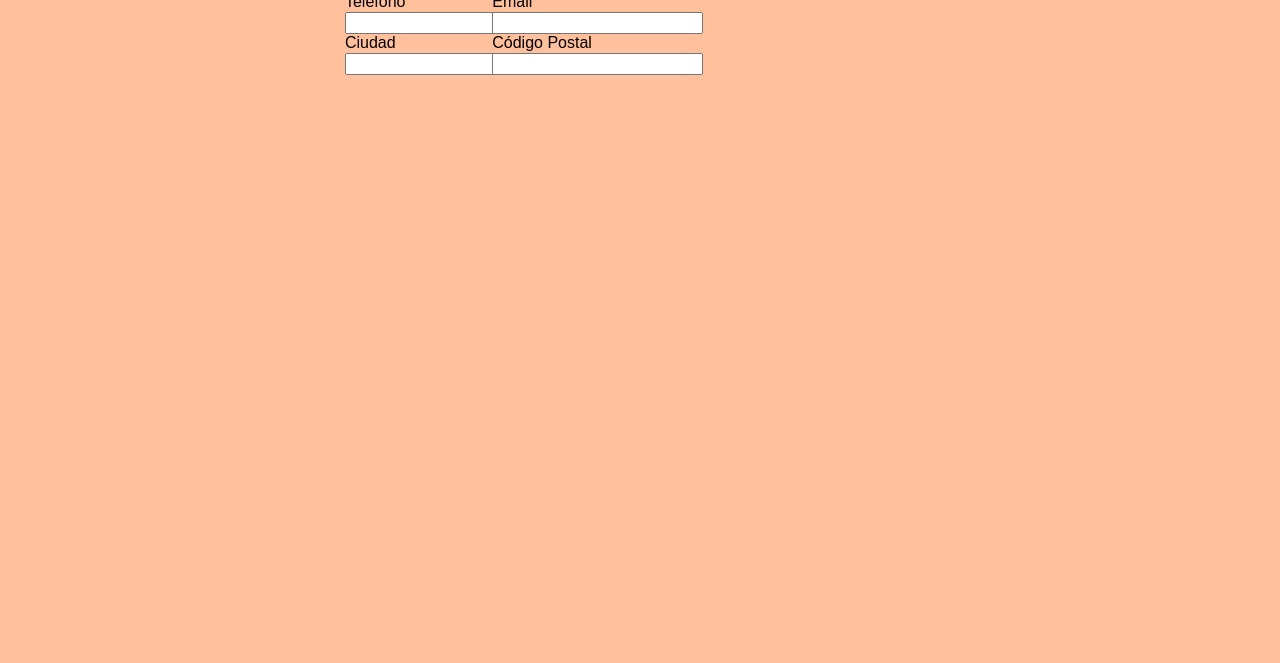
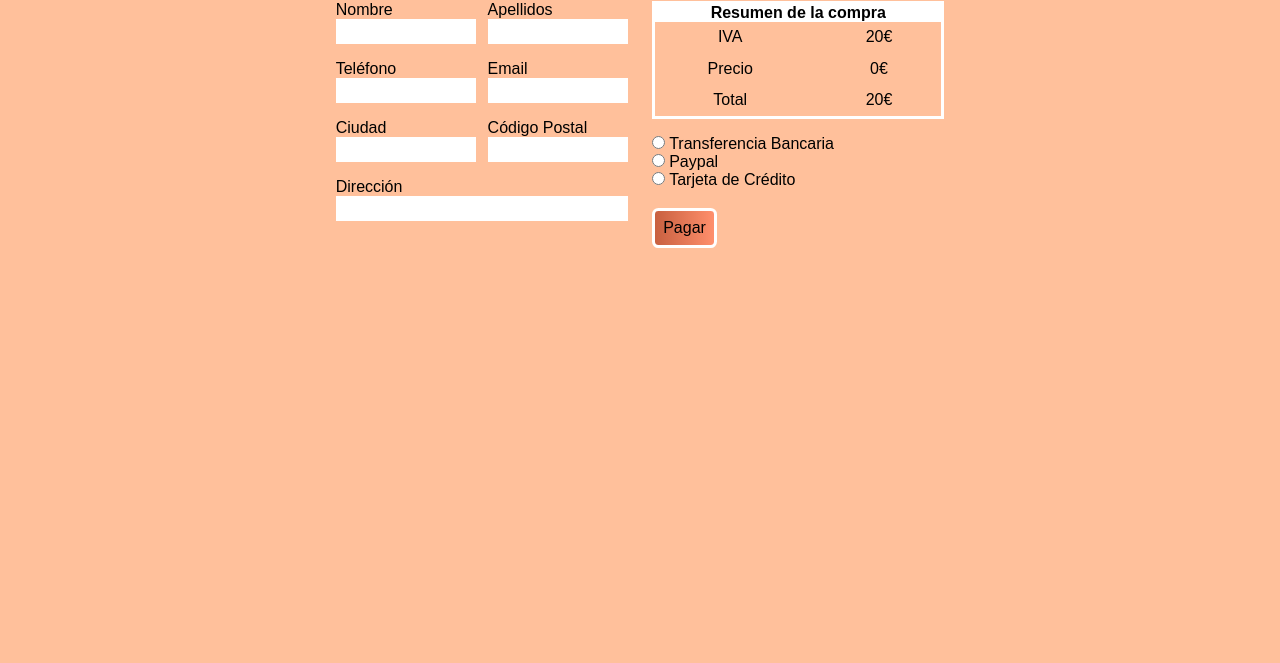
Before and after one commit to Adolfovi/espartacoin, a plain HTML site: page checkout.html in a window 1280 px wide. Shown: the part 137-800 px from the top of the page. Drawn offline with Linux system fonts and the light colour scheme.

Commit message:
Modificación y mejoración de checkout.html

```diff
--- a/checkout.html
+++ b/checkout.html
@@ -54,21 +54,21 @@
 
 
                                 <div class="column">
-                                    <div class="checkout-form-firstname">
+                                    <div class="checkout-form-element">
 
-                                            <label for="firstname">Nombre</label>
+                                        <label for="firstname">Nombre</label>
 
-                                            <input type="text" name="firstname">
+                                        <input type="text" name="firstname">
 
                                     </div>
-                                    <div class="checkout-form-telephone">
+                                    <div class="checkout-form-element">
 
                                         <label for="telephone">Teléfono</label>
 
                                         <input type="text" name="telephone">
 
                                     </div>
-                                    <div class="checkout-form-city">
+                                    <div class="checkout-form-element">
 
                                         <label for="city">Ciudad</label>
 
@@ -82,25 +82,25 @@
 
 
                                 <div class="column">
-                                    <div class="checkout-form-surname">
+                                    <div class="checkout-form-element">
 
-                                        <label for="firstname">Apellidos</label>
+                                        <label for="surname">Apellidos</label>
 
-                                        <input type="text" name="firstname">
+                                        <input type="text" name="surname">
 
                                     </div>
-                                    <div class="checkout-form-mail">
+                                    <div class="checkout-form-element">
 
-                                        <label for="telephone">Email</label>
+                                        <label for="mail">Email</label>
 
-                                        <input type="text" name="telephone">
+                                        <input type="text" name="mail">
 
                                     </div>
-                                    <div class="checkout-form-postal">
+                                    <div class="checkout-form-element">
 
-                                        <label for="city">Código Postal</label>
+                                        <label for="postalcode">Código Postal</label>
 
-                                        <input type="text" name="city">
+                                        <input type="text" name="postalcode">
 
                                     </div>
 
@@ -112,12 +112,76 @@
 
 
                             </div>
-                        </form>
 
+                            <div class="desktop-one-column">
+                                <div class="column">
+                                    <div class="checkout-form-element">
+
+                                        <label for="postalcode">Dirección</label>
+
+                                        <input type="text" name="direction">
+
+                                    </div>
+                                </div>
+                            </div>
 
                     </div>
                 </div>
                 <div class="column">
+                    <div class="buy-finishing">
+
+                        <div class="buy-finishing-title">
+                            <h4>Resumen de la compra</h4>
+                        </div>
+                        <div class="desktop-two-columns">
+                            <div class="column">
+                                <div class="buy-finishing-iva-text">
+                                    <span>IVA</span>
+                                </div>
+                            </div>
+                            <div class="column">
+                                <div class="buy-finishing-iva-result">
+                                    <span>20€</span>
+                                </div>
+                            </div>
+                        </div>
+
+                        <div class="desktop-two-columns">
+                            <div class="column">
+                                <div class="buy-finishing-price-text">
+                                    <span>Precio</span>
+                                </div>
+                            </div>
+                            <div class="column">
+                                <div class="buy-finishing-price-result">
+                                    <span>0€</span>
+                                </div>
+                            </div>
+                        </div>
+
+                        <div class="desktop-two-columns">
+                            <div class="column">
+                                <div class="buy-finishing-total-text">
+                                    <span>Total</span>
+                                </div>
+                            </div>
+                            <div class="column">
+                                <div class="buy-finishing-total-result">
+                                    <span>20€</span>
+                                </div>
+                            </div>
+                        </div>
+                    </div>
+                    <div class="pay-options">
+                        <input type="radio" name="age" value="bank-transfer">
+                        <label for="age1">Transferencia Bancaria</label><br>
+                        <input type="radio" name="age" value="paypal">
+                        <label for="age2">Paypal</label><br>
+                        <input type="radio" id="age3" name="age" value="credit-card">
+                        <label for="age3">Tarjeta de Crédito</label><br><br>
+                        <button class="pay-continue" type="submit">Pagar</button>
+                    </div>
+                    </form>
 
                 </div>
             </div>
--- a/sass/pages/checkout/desktop/_checkout.scss
+++ b/sass/pages/checkout/desktop/_checkout.scss
@@ -0,0 +1,50 @@
+.checkout-form-element {
+    display: flex;
+    flex-direction: column;
+}
+
+.checkout-form-element input {
+    border: 0;
+    padding: 0.2rem;
+}
+
+.checkout-form {}
+
+.checkout-title {
+    text-align: center;
+    margin-bottom: 1rem;
+}
+
+.buy-finishing {
+    border: 0.2rem solid white;
+    text-align: center;
+}
+
+.buy-finishing .desktop-two-columns {
+    padding: 0.4rem;
+}
+
+.buy-finishing-title {
+    background-color: white;
+}
+
+.pay-continue {
+    padding: 0.5rem;
+    background-image: linear-gradient(to right, #c86040, #ff8f6c);
+    border: 0.2rem solid white;
+    cursor: pointer;
+    border-radius: 0.4rem;
+
+}
+
+.pay-options {
+    margin: 1rem 0 0 0;
+}
+
+.checkout {
+    margin: 2rem;
+}
+
+.checkout-form-element input {
+    margin-bottom: 1rem;
+}
--- a/sass/pages/checkout/mobile/_mobile-checkout.scss
+++ b/sass/pages/checkout/mobile/_mobile-checkout.scss
@@ -0,0 +1,3 @@
+.checkout .desktop-two-columns .column {
+    flex-direction: column;
+}
```
Also changed, not shown: style/app.css, style/mobile-app.css, 2 other files.
